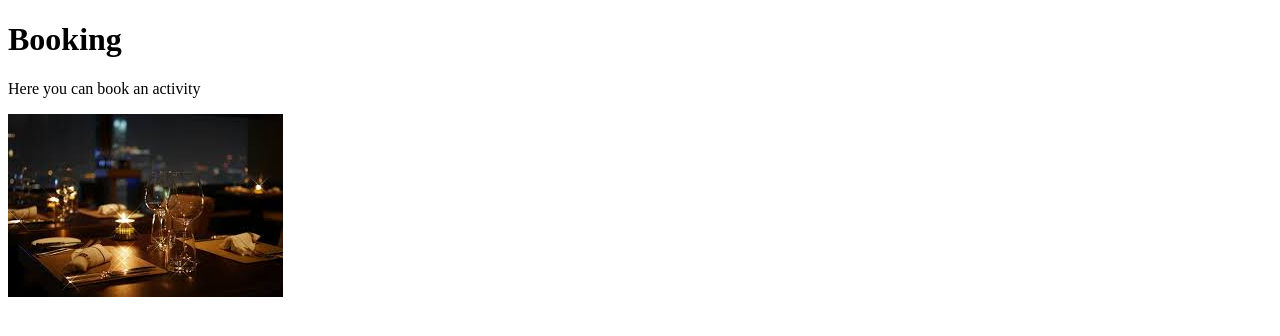
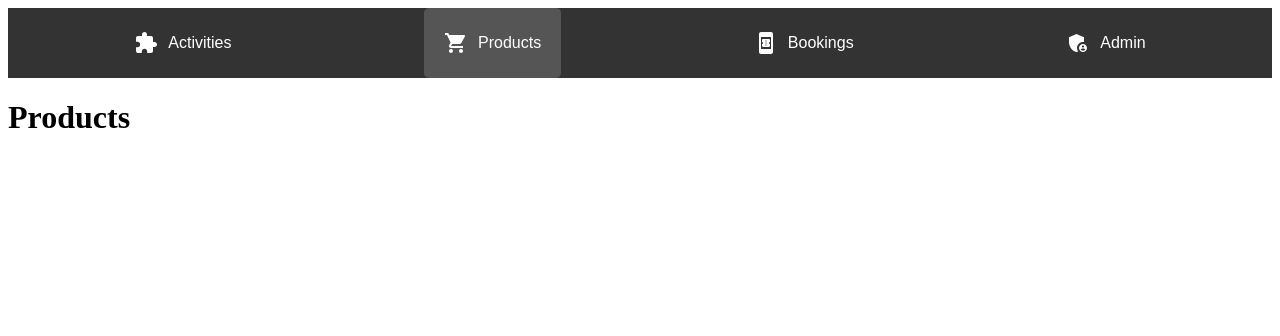
Before and after one commit to fili0727/Bowling-frontend, a React (Vite) app: page /products in a window 1280 px wide. Before the commit this address led to /. Shown: the top 336 px of the page. Built offline with nearby package versions, Linux system fonts and the light colour scheme; no server answers.

Commit message:
Navbar done

```diff
--- a/package.json
+++ b/package.json
@@ -10,6 +10,11 @@
     "preview": "vite preview"
   },
   "dependencies": {
+    "@emotion/react": "^11.11.4",
+    "@emotion/styled": "^11.11.5",
+    "@mui/icons-material": "^5.15.16",
+    "@mui/material": "^5.15.16",
+    "mui": "^0.0.1",
     "react": "^18.2.0",
     "react-dom": "^18.2.0",
     "react-router-dom": "^6.23.0"
--- a/src/App.tsx
+++ b/src/App.tsx
@@ -1,11 +1,19 @@
 import { Navigate, Route, Routes } from 'react-router-dom'
 import BookingUI from './pages/BookingUI'
+import Layout from './Layout'
+import Products from './pages/Products'
+import Admin from './pages/Admin'
+
 
 export default function App() {
     return (
+        <Layout>
         <Routes>
             <Route path="/" element={<BookingUI />} />
             <Route path="*" element={<Navigate to="/" />} />
+            <Route path="/products" element={<Products />} />
+            <Route path="/admin" element={<Admin />} />
         </Routes>
+        </Layout>
     )
 }
--- /dev/null
+++ b/src/Layout.tsx
@@ -0,0 +1,15 @@
+import NavBar from "./NavBar.tsx"
+type LayoutProps = {
+  children: React.ReactNode;
+};
+
+export default function Layout({ children }: LayoutProps){
+  return (
+    <div className="app-layout">
+      <header>
+        <NavBar/>
+      </header>
+      <main className="page-content">{children}</main>
+    </div>
+  );
+}
--- /dev/null
+++ b/src/NavBar.tsx
@@ -0,0 +1,42 @@
+
+import { NavLink, useLocation } from 'react-router-dom';
+import ShoppingCartIcon from '@mui/icons-material/ShoppingCart';
+import BookOnlineIcon from '@mui/icons-material/BookOnline';
+import AdminPanelSettingsIcon from '@mui/icons-material/AdminPanelSettings';
+import ExtensionIcon from '@mui/icons-material/Extension';
+import './styling/navBar.css';
+
+export default function NavBar() {
+  const location = useLocation();
+
+  return (
+    <nav className="nav-header">
+      <ul className="nav-header-ul">
+        <li className={location.pathname === "/" ? "active-header" : ""}>
+          <NavLink to="/">
+            <ExtensionIcon />
+            <p>Activities</p>
+          </NavLink>
+        </li>
+        <li className={location.pathname === "/products" ? "active-header" : ""}>
+          <NavLink to="/products">
+            <ShoppingCartIcon />
+            <p>Products</p>
+          </NavLink>
+        </li>
+        <li className={location.pathname === "/bookings" ? "active-header" : ""}>
+          <NavLink to="/bookings">
+            <BookOnlineIcon />
+            <p>Bookings</p>
+          </NavLink>
+        </li>
+        <li className={location.pathname.startsWith("/admin") ? "active-header" : ""}>
+          <NavLink to="/admin">
+            <AdminPanelSettingsIcon />
+            <p>Admin</p>
+          </NavLink>
+        </li>
+      </ul>
+    </nav>
+  );
+}
--- /dev/null
+++ b/src/pages/Admin.tsx
@@ -0,0 +1,7 @@
+export default function Admin() {
+  return (
+    <div>
+      <h1>Admin</h1>
+    </div>
+  );
+}
--- /dev/null
+++ b/src/pages/Products.tsx
@@ -0,0 +1,8 @@
+
+export default function Products() {
+  return (
+    <div>
+      <h1>Products</h1>
+    </div>
+  );
+  }
--- /dev/null
+++ b/src/styling/navBar.css
@@ -0,0 +1,44 @@
+/* General styles for the navigation header */
+.nav-header {
+  background-color: #333; /* Dark background for the navbar */
+  color: white;
+  font-family: Arial, sans-serif;
+  padding: 0 20px; /* Padding around the nav */
+}
+
+.nav-header-ul {
+  list-style: none;
+  margin: 0;
+  padding: 0;
+  display: flex;
+  align-items: center;
+  justify-content: space-around; /* Evenly space items */
+}
+
+.nav-header-ul li {
+  padding: 10px 20px;
+  transition: background-color 0.3s; /* Smooth transition for hover effect */
+}
+
+.nav-header-ul li a {
+  text-decoration: none;
+  color: white;
+  display: flex;
+  align-items: center;
+}
+
+.nav-header-ul li a p {
+  margin-left: 10px; /* Space between icon and text */
+}
+
+.nav-header-ul li:hover,
+.nav-header-ul li.active-header {
+  background-color: #555; /* Slightly lighter bg on hover/active */
+  cursor: pointer;
+}
+
+/* Active page styling */
+.active-header {
+  background-color: #007BFF; /* Blue background for active item */
+  border-radius: 5px; /* Rounded corners for active item */
+}
```
Also changed, not shown: 1 other file (tests, documents, lock files or other folders).
